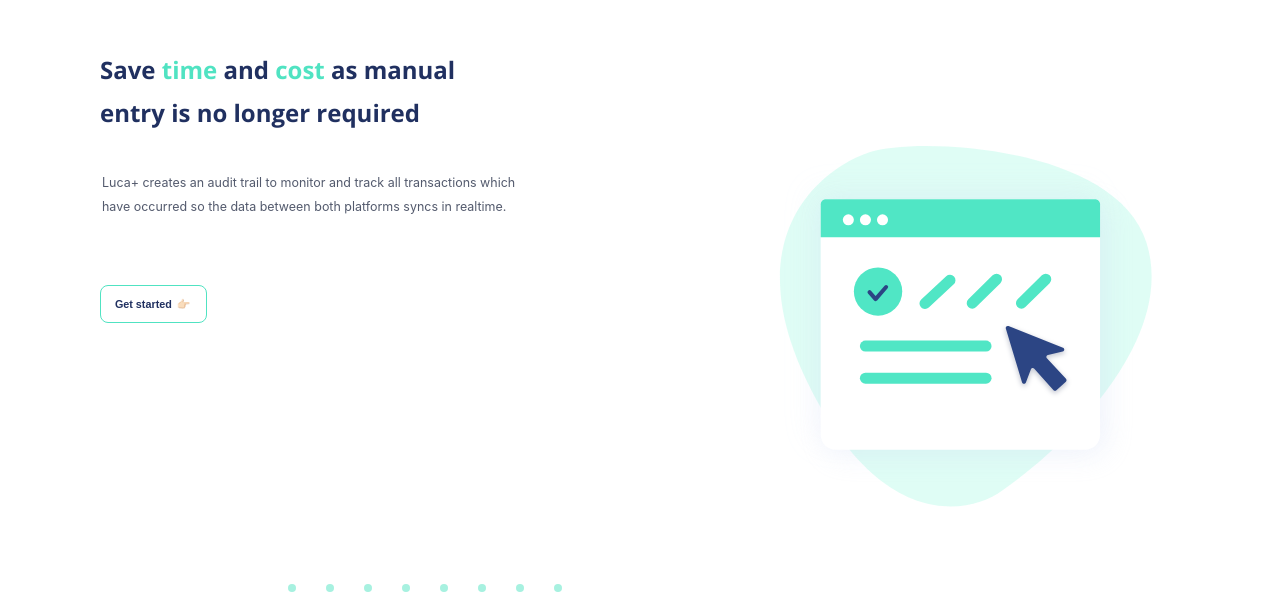
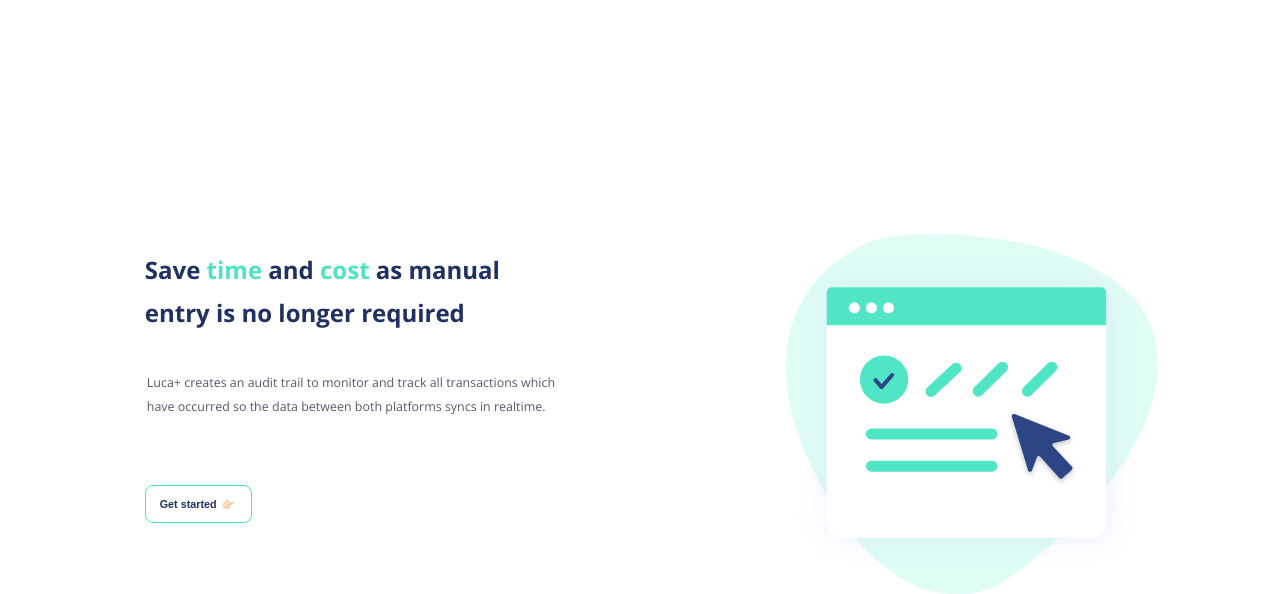
Before and after one commit to Lianakeys/LucaWebsite, a React (Create React App) app in the folder luca-website/: page / in a window 1280 px wide. Shown: the part 3216-3810 px from the top of the page. Built offline with nearby package versions, Linux system fonts and the light colour scheme.

Commit message:
completed sections

```diff
--- a/luca-website/src/components/cssComponents/savetime.css
+++ b/luca-website/src/components/cssComponents/savetime.css
@@ -83,7 +83,7 @@
 }
 
 .savetime-Hero-image {
-  margin-top: 5rem;
+  margin-top: 10rem;
   height: 50vh;
   /* margin-right: 8rem; */
 }
--- a/luca-website/src/components/savetime.js
+++ b/luca-website/src/components/savetime.js
@@ -9,9 +9,9 @@ import dot from "./dot.svg";
 class Savetime extends React.Component {
   render() {
     return (
-      <div className="savetime-page">
-        <div className="save-time-section ">
-          <div className="savetime-section-title-box-left">
+      <div className="home-page">
+        <div className="home section ">
+          <div className="section-title-box-left">
             <h6 className="savetime-section-title">
               Save <span className="time">time</span> and <span className="cost">cost</span> as manual entry is no longer required
             </h6>
@@ -28,7 +28,7 @@ class Savetime extends React.Component {
 
 
           </div>
-          <div className="savetime-section-content">
+          <div className="section-content">
 
             <img src={savetime} alt="hero" className="savetime-Hero-image" />
 
```
